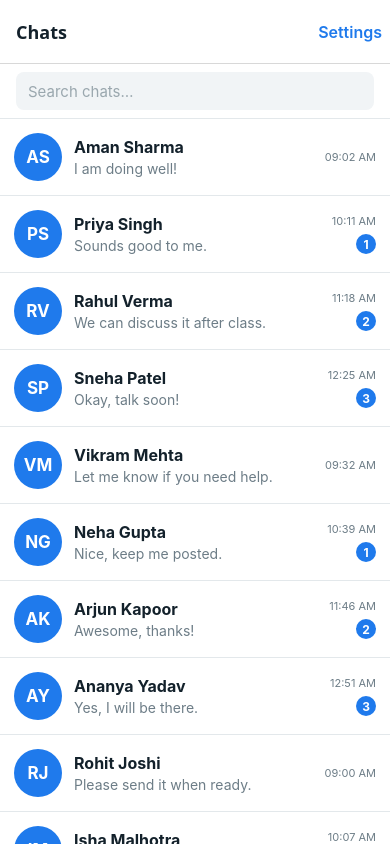
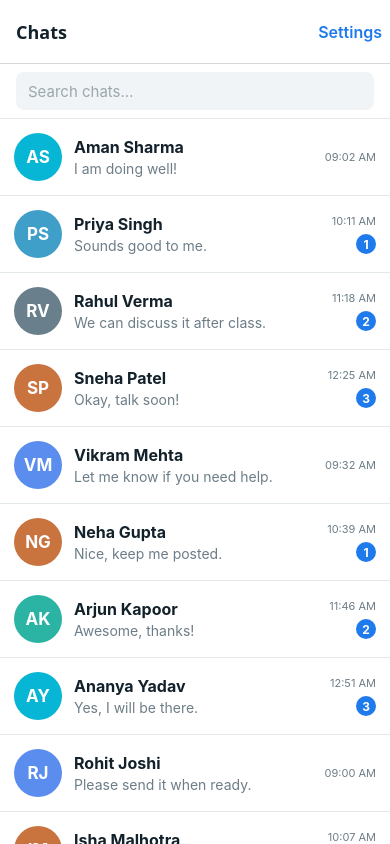
Before and after one commit to yash-raj-01/chat_app, a React Native app: screen /Chats in a window 390 px wide. Built offline with nearby package versions, Linux system fonts and the light colour scheme; no server answers.

Commit message:
Add avatar color generation and timestamp formatting helpers for chat items

```diff
--- /dev/null
+++ b/src/utils/avatarColors.js
@@ -0,0 +1,31 @@
+/**
+ * Avatar Color Generator
+ * Assigns a consistent, aesthetically pleasant color based on the contact's name.
+ */
+
+const PALETTE = [
+  "#e0736a",
+  "#5b8def",
+  "#2bb3a3",
+  "#b072d6",
+  "#e3a33b",
+  "#4fa36b",
+  "#d65f8f",
+  "#6a7f8c",
+  "#3f9fc9",
+  "#c9733f",
+  "#8b5cf6",
+  "#06b6d4",
+];
+
+export function getAvatarColor(name = "") {
+  if (!name) return PALETTE[0];
+
+  let hash = 0;
+  for (let i = 0; i < name.length; i++) {
+    hash = name.charCodeAt(i) + ((hash << 5) - hash);
+  }
+
+  const index = Math.abs(hash) % PALETTE.length;
+  return PALETTE[index];
+}
--- /dev/null
+++ b/src/utils/dateFormatter.js
@@ -0,0 +1,51 @@
+/**
+ * Date and Timestamp Formatting Helpers
+ * Formats timestamps cleanly for chat list rows and message bubbles.
+ */
+
+export function formatRelativeTime(rawTime = "") {
+  if (!rawTime) return "";
+
+  // If already formatted like "10:42", "Yesterday", "Mon", return as-is
+  if (
+    rawTime.includes(":") ||
+    rawTime.toLowerCase().includes("yesterday") ||
+    rawTime.length <= 5
+  ) {
+    return rawTime;
+  }
+
+  const date = new Date(rawTime);
+  if (isNaN(date.getTime())) {
+    return rawTime;
+  }
+
+  const now = new Date();
+  const isToday =
+    date.getDate() === now.getDate() &&
+    date.getMonth() === now.getMonth() &&
+    date.getFullYear() === now.getFullYear();
+
+  if (isToday) {
+    return date.toLocaleTimeString("en-US", {
+      hour: "2-digit",
+      minute: "2-digit",
+    });
+  }
+
+  const yesterday = new Date();
+  yesterday.setDate(now.getDate() - 1);
+  const isYesterday =
+    date.getDate() === yesterday.getDate() &&
+    date.getMonth() === yesterday.getMonth() &&
+    date.getFullYear() === yesterday.getFullYear();
+
+  if (isYesterday) {
+    return "Yesterday";
+  }
+
+  return date.toLocaleDateString("en-US", {
+    month: "short",
+    day: "numeric",
+  });
+}
--- a/src/views/components/ChatHeader.jsx
+++ b/src/views/components/ChatHeader.jsx
@@ -5,11 +5,14 @@
 import React from "react";
 import { View, Text, StyleSheet } from "react-native";
 import { theme } from "../styles/theme";
+import { getAvatarColor } from "../../utils/avatarColors";
 
 export default function ChatHeader({ name = "Chat", avatar = "" }) {
+  const avatarBg = getAvatarColor(name);
+
   return (
     <View style={styles.container}>
-      <View style={styles.avatar}>
+      <View style={[styles.avatar, { backgroundColor: avatarBg }]}>
         <Text style={styles.avatarText}>{avatar || name.charAt(0).toUpperCase()}</Text>
       </View>
       <View style={styles.meta}>
@@ -32,7 +35,6 @@ const styles = StyleSheet.create({
     width: 34,
     height: 34,
     borderRadius: 17,
-    backgroundColor: theme.colors.primary,
     justifyContent: "center",
     alignItems: "center",
   },
--- a/src/views/components/ChatItem.jsx
+++ b/src/views/components/ChatItem.jsx
@@ -5,9 +5,14 @@
 import React from "react";
 import { View, Text, Pressable, StyleSheet } from "react-native";
 import { theme } from "../styles/theme";
+import { getAvatarColor } from "../../utils/avatarColors";
+import { formatRelativeTime } from "../../utils/dateFormatter";
 
 export default function ChatItem({ chat, onPress }) {
   if (!chat) return null;
+
+  const avatarBg = getAvatarColor(chat.name);
+  const formattedTime = formatRelativeTime(chat.lastTime);
 
   return (
     <Pressable
@@ -16,7 +21,7 @@ export default function ChatItem({ chat, onPress }) {
       accessibilityRole="button"
       accessibilityLabel={`Chat with ${chat.name}`}
     >
-      <View style={styles.avatar}>
+      <View style={[styles.avatar, { backgroundColor: avatarBg }]}>
         <Text style={styles.avatarText}>{chat.avatar}</Text>
       </View>
 
@@ -30,7 +35,7 @@ export default function ChatItem({ chat, onPress }) {
       </View>
 
       <View style={styles.right}>
-        <Text style={styles.time}>{chat.lastTime || ""}</Text>
+        <Text style={styles.time}>{formattedTime}</Text>
         {Number(chat.unreadCount) > 0 && (
           <View style={styles.badge}>
             <Text style={styles.badgeText}>{chat.unreadCount}</Text>
@@ -58,7 +63,6 @@ const styles = StyleSheet.create({
     width: 48,
     height: 48,
     borderRadius: 24,
-    backgroundColor: theme.colors.primary,
     justifyContent: "center",
     alignItems: "center",
   },
```
